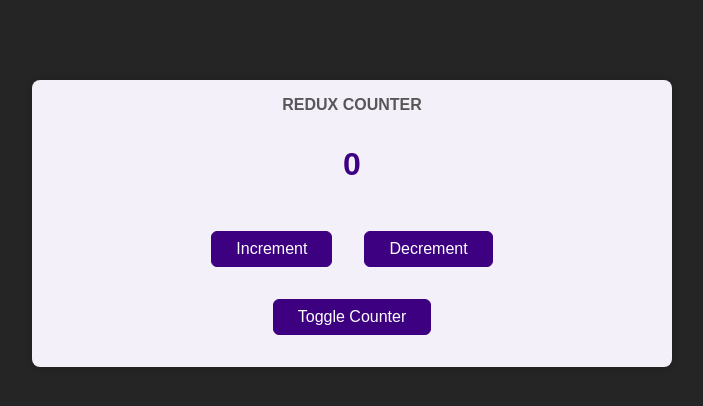
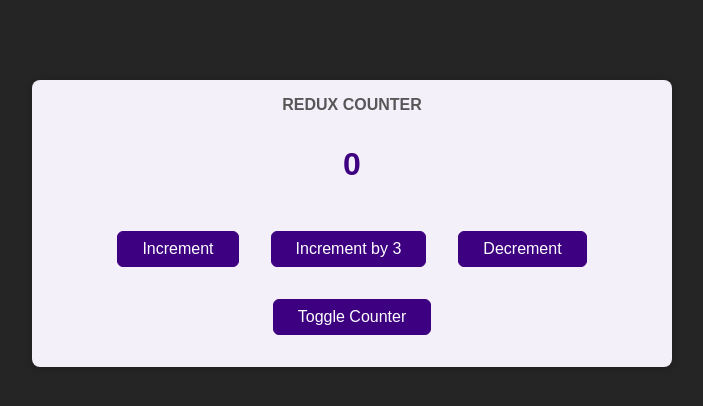
Before and after one commit to Jam-Hejrati/redux-playground, a React (Create React App) app in the folder redux-exercise/: page / in a window 1280 px wide. Shown: the top 406 px of the page, without its empty margins (288-991 px from the left). Built offline with nearby package versions, Linux system fonts and the light colour scheme.

Commit message:
add: attached an amount to increase action

```diff
--- a/redux-exercise/src/components/Counter.js
+++ b/redux-exercise/src/components/Counter.js
@@ -1,9 +1,13 @@
 import classes from './Counter.module.css';
-import {useDispatch , useSelector} from 'react-redux'
+import {useDispatch, useSelector} from 'react-redux'
 
 const Counter = () => {
-  const dispatch =  useDispatch()
+    const dispatch = useDispatch()
     const counter = useSelector(state => state.counter)
+
+    const increaseHandler = () => {
+        dispatch({type: 'increase', amount: 3});
+    }
 
     const incrementHandler = () => {
         dispatch({type: 'increment'})
@@ -13,7 +17,8 @@
         dispatch({type: 'decrement'})
     }
 
-  const toggleCounterHandler = () => {};
+    const toggleCounterHandler = () => {
+    };
 
     return (
         <main className={classes.counter}>
@@ -21,6 +26,7 @@
             <div className={classes.value}>{counter}</div>
             <div>
                 <button onClick={incrementHandler}>Increment</button>
+                <button onClick={increaseHandler}>Increment by 3</button>
                 <button onClick={decrementHandler}>Decrement</button>
             </div>
             <button onClick={toggleCounterHandler}>Toggle Counter</button>
--- a/redux-exercise/src/store/index.js
+++ b/redux-exercise/src/store/index.js
@@ -3,6 +3,9 @@
 const counterReducer = (state = {counter: 0} , action) => {
   if (action.type === 'increment') {
     return {counter: state.counter + 1}
+  }
+  if(action.type === 'increase'){
+    return {counter: state.counter + action.amount}
   }
   if (action.type === 'decrement') {
     return {counter: state.counter - 1}
```
Lines whose indentation alone changed are shown as unchanged.
